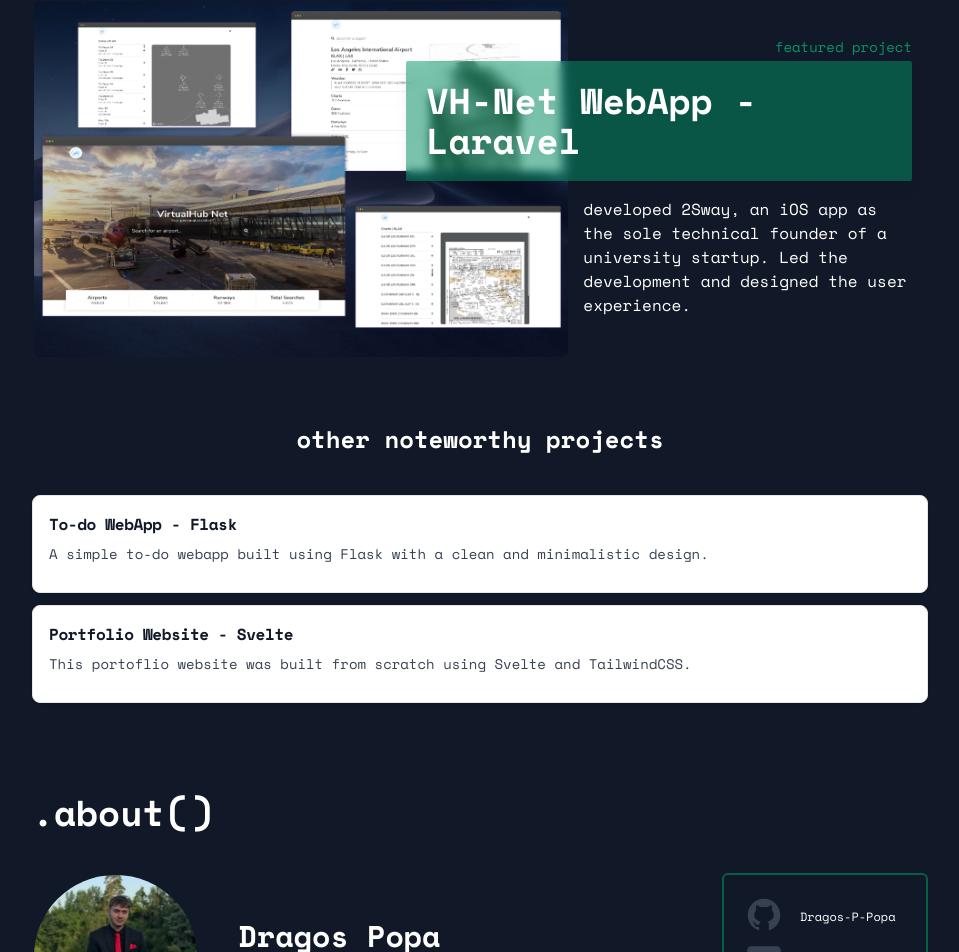
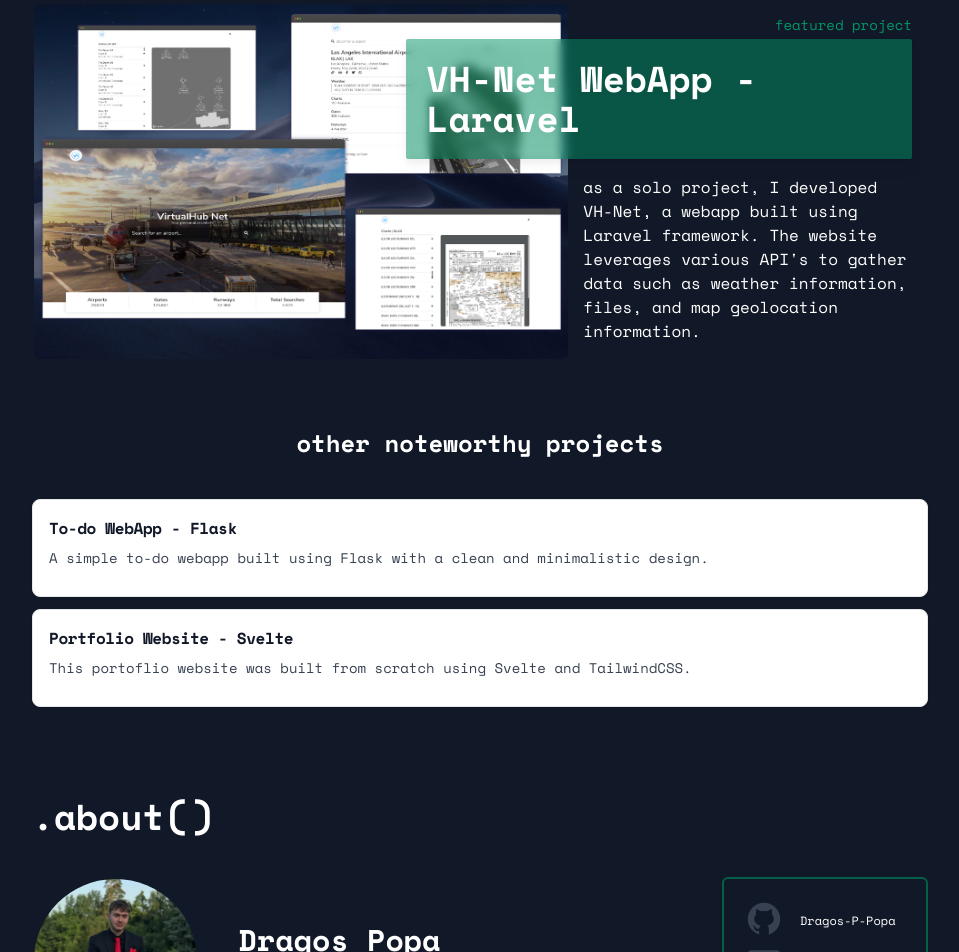
Before and after one commit to Dragos-P-Popa/portfolio, a SvelteKit app: page / in a window 1280 px wide. Shown: the part 1090-2042 px from the top of the page, without its empty margins (160-1119 px from the left). Built offline with nearby package versions, Linux system fonts and the light colour scheme.

Commit message:
replaced VH-Net text

```diff
--- a/src/routes/+page.svelte
+++ b/src/routes/+page.svelte
@@ -132,7 +132,7 @@
                     </div>
                 </a>
                 <p class="text-md font-medium pb-1 min-[600px]:pl-[35%]">
-                    developed 2Sway, an iOS app as the sole technical founder of a university startup. Led the development and designed the user experience.
+                    as a solo project, I developed VH-Net, a webapp built using Laravel framework. The website leverages various API's to gather data such as weather information, files, and map geolocation information.
                 </p>
             </div>
         </div>
```
